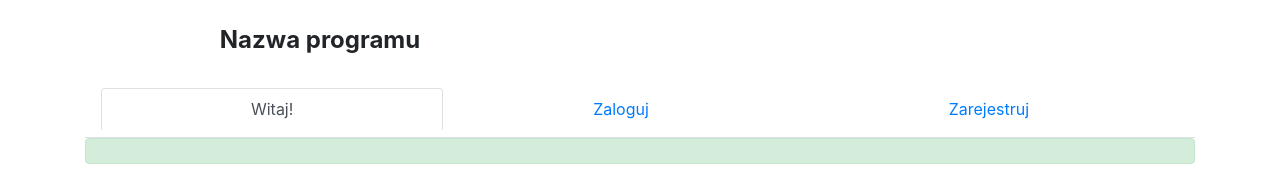
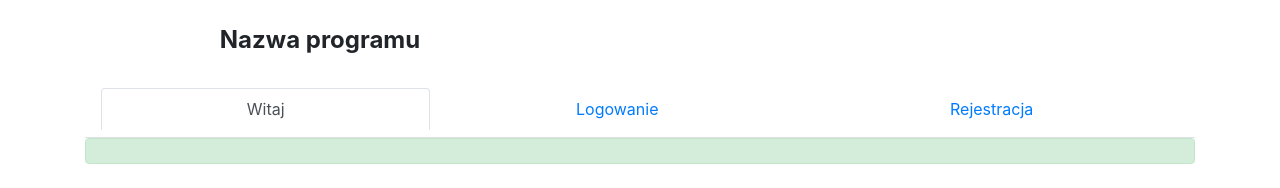
Before and after one commit to kejbi/youth-research-client, a React (Create React App) app: page / in a window 1280 px wide. Shown: the top 188 px of the page. Built offline with nearby package versions, Linux system fonts and the light colour scheme.

Commit message:
navbar extended

```diff
--- a/src/components/nav/Nav.js
+++ b/src/components/nav/Nav.js
@@ -14,32 +14,68 @@ const Navbar = props => {
     }
   };
 
-  return (
-    <Nav tabs className='navbar'>
-      <NavItem className='navbar-item'>
+  let links;
+  if (userState.isAuthenticated) {
+    links = {
+      one: (
         <NavLink
           className={classnames({ active: active === "1" })}
           onClick={() => toggle("1")}
         >
-          Witaj!
+          Posty
         </NavLink>
-      </NavItem>
-      <NavItem className='navbar-item'>
+      ),
+      two: (
         <NavLink
           className={classnames({ active: active === "2" })}
           onClick={() => toggle("2")}
         >
-          Zaloguj
+          Ankiety
         </NavLink>
-      </NavItem>
-      <NavItem className='navbar-item'>
+      ),
+      three: (
         <NavLink
           className={classnames({ active: active === "3" })}
           onClick={() => toggle("3")}
         >
-          Zarejestruj
+          Oceny
         </NavLink>
-      </NavItem>
+      )
+    };
+  } else {
+    links = {
+      one: (
+        <NavLink
+          className={classnames({ active: active === "1" })}
+          onClick={() => toggle("1")}
+        >
+          Witaj
+        </NavLink>
+      ),
+      two: (
+        <NavLink
+          className={classnames({ active: active === "2" })}
+          onClick={() => toggle("2")}
+        >
+          Logowanie
+        </NavLink>
+      ),
+      three: (
+        <NavLink
+          className={classnames({ active: active === "3" })}
+          onClick={() => toggle("3")}
+        >
+          Rejestracja
+        </NavLink>
+      )
+    };
+  }
+
+  return (
+    <Nav tabs className='navbar'>
+      <NavItem className='navbar-item'>{links.one}</NavItem>
+      <NavItem className='navbar-item'>{links.two}</NavItem>
+      <NavItem className='navbar-item'>{links.three}</NavItem>
     </Nav>
   );
 };
```
Also changed, not shown: 1 other file (tests, documents, lock files or other folders).
